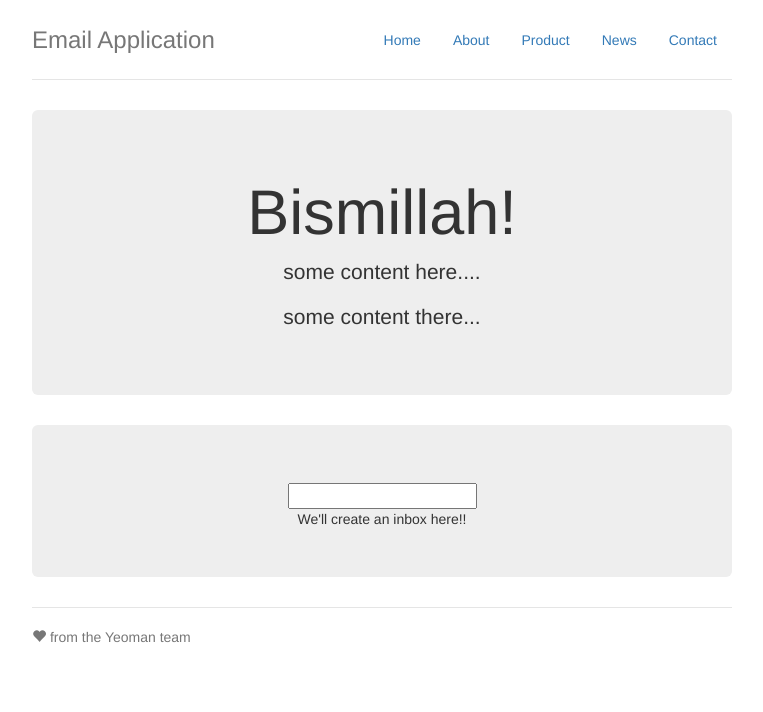
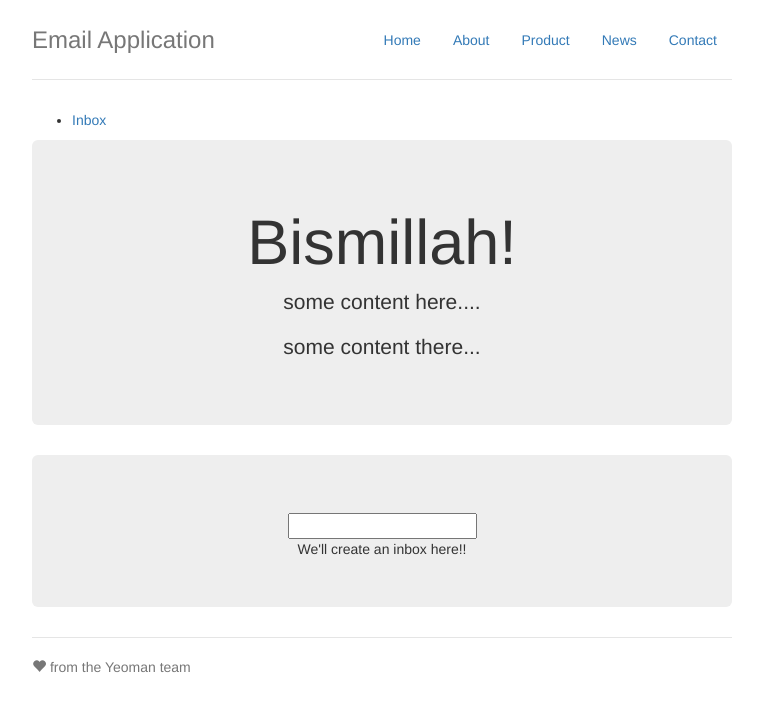
Before and after one commit to sirajrkhan/email, a website: page app/index.html in a window 1280 px wide. Shown: the whole page, without its empty margins (258-1021 px from the left). Drawn offline with nearby package versions, Linux system fonts and the light colour scheme; some packages are replaced by stand-ins of ours; files that its build step writes are made by us from their sources.

Commit message:
added more views

```diff
--- a/app/index.html
+++ b/app/index.html
@@ -31,8 +31,15 @@
                 <li ng-class="{active:isActive('/product')}"><a ng-href="#/product">Product</a></li>
                 <li ng-class="{active:isActive('/news')}"><a ng-href="#/news">News</a></li>
                 <li ng-class="{active:isActive('/contact')}"><a ng-href="#/contact">Contact</a></li>
+
             </ul>
             <h3 class="text-muted">Email Application</h3>
+        </div>
+
+        <div>
+            <ul>
+                  <li><a ng-href="#/inbox">Inbox</a></li>
+            </ul>
         </div>
 
         <div ng-view=""></div>
--- a/app/scripts/controllers/news.js
+++ b/app/scripts/controllers/news.js
@@ -1,3 +1,5 @@
+'use strict';
+
 angular.module('emailApp')
     .controller('NewsCtrl', function($scope) {
         $scope.newslist = ['News1', 'News2'];
```
Also changed, not shown: app/views/email.html (added, +3 -0 lines), app/views/inbox.html (added, +3 -0 lines).
